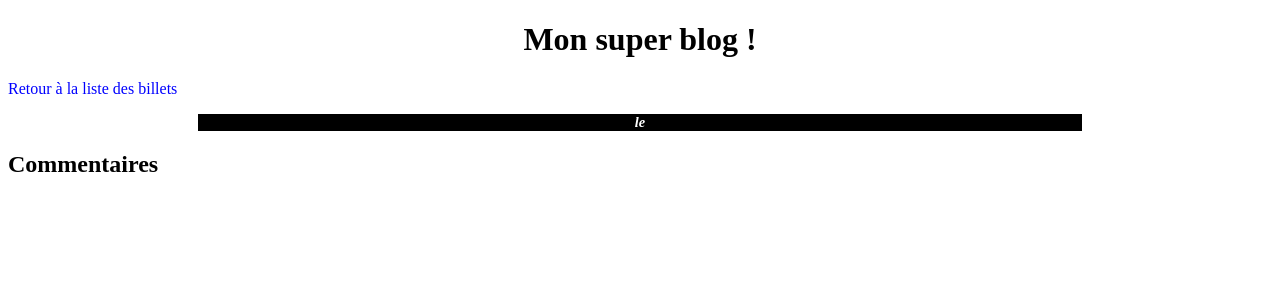
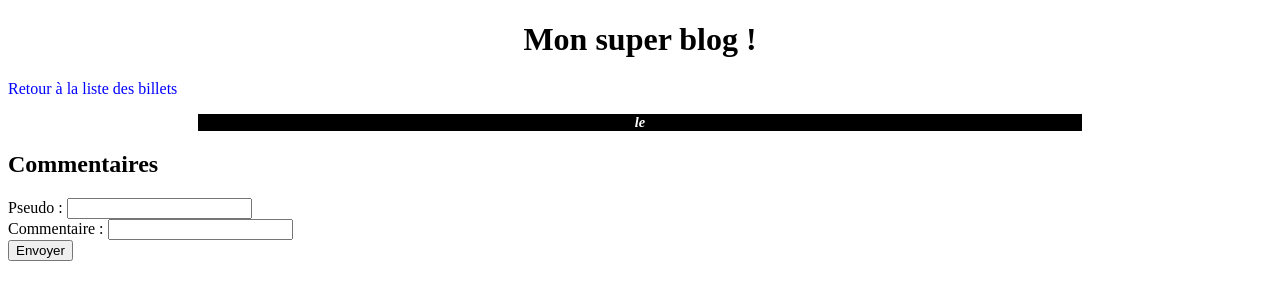
Before and after one commit to gbenoit79/openclassrooms-blog, a PHP site: page /commentaires.php?billet= in a window 1280 px wide. Shown: the top 300 px of the page. Run offline with PHP 8.4, Linux system fonts and the light colour scheme; data that the repository does not hold is empty.

Commit message:
Un formulaire d'ajout de commentaires

```diff
--- a/commentaires.php
+++ b/commentaires.php
@@ -58,5 +58,15 @@ while ($donnees = $req->fetch())
 } // Fin de la boucle des commentaires
 $req->closeCursor();
 ?>
+
+    <form action="commentaires_post.php" method="post">
+        <input type="hidden" name="billet" value="<?php echo $_GET['billet']; ?>">
+        <p>
+            <label for="auteur">Pseudo</label> : <input type="text" name="auteur" id="auteur" /><br />
+            <label for="commentaire">Commentaire</label> :  <input type="text" name="commentaire" id="commentaire" /><br />
+
+            <input type="submit" value="Envoyer" />
+	    </p>
+    </form>
 </body>
 </html>
```
Also changed, not shown: commentaires_post.php (added, +17 -0 lines).
